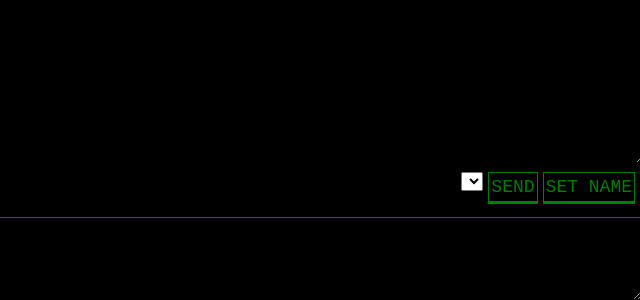
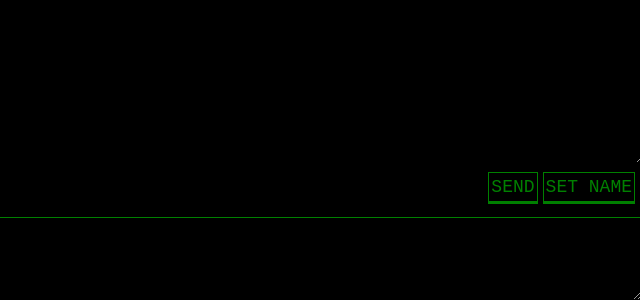
Before and after one commit to anbcodes/textdoc, a website: page index.html in a window 1280 px wide. Shown: the part 521-821 px from the top of the page, 640-1280 px from the left. Drawn offline with Linux system fonts and the light colour scheme.

Commit message:
removed select

```diff
--- a/index.html
+++ b/index.html
@@ -76,7 +76,6 @@
   <body>
     <textarea id="main"></textarea>
     <div id="button-box">
-      <div> ROOM: <select id="room"> </select></div>
       <button onclick="send()">SEND</button>
       <button onclick="setname()">SET NAME</button>
     </div>
```
